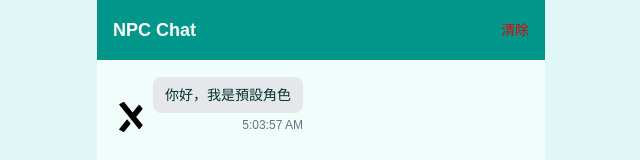
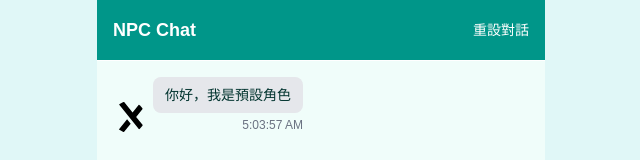
Before and after one commit to ChroHarp/npc-chatbot, a Next.js app: page /chat/default in a window 1280 px wide. Shown: the top 160 px of the page, without its empty margins (319-959 px from the left). Built offline with nearby package versions, Linux system fonts and the light colour scheme; no server answers; the database is empty.

Commit message:
Fix chat reset button and image viewer

```diff
--- a/src/app/chat/[id]/page.tsx
+++ b/src/app/chat/[id]/page.tsx
@@ -36,8 +36,8 @@ export default function CharacterChatPage() {
     <div className="h-dvh flex flex-col max-w-md mx-auto w-full bg-teal-50 dark:bg-neutral-950">
       <header className="p-4 border-b flex justify-between items-center bg-teal-600 text-white">
         <h1 className="font-semibold text-lg">{data?.name || 'NPC Chat'}</h1>
-        <button className="text-sm text-red-600" onClick={clear}>
-          清除
+        <button className="text-sm text-white" onClick={clear}>
+          重設對話
         </button>
       </header>
       {data?.avatarUrl && (
--- a/src/components/ChatBubble.tsx
+++ b/src/components/ChatBubble.tsx
@@ -32,7 +32,7 @@ export function ChatBubble({ message }: { message: ChatMessage }) {
                   onClick={(e) => e.stopPropagation()}
                 >
                   <button
-                    className="absolute top-2 right-2 text-white text-2xl"
+                    className="absolute top-2 right-2 text-white text-2xl z-10"
                     onClick={() => setShowImage(false)}
                   >
                     ×
```
